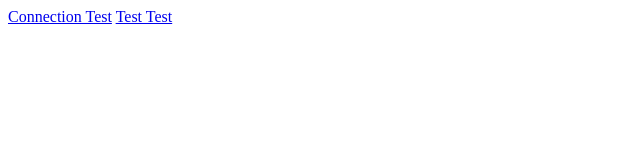
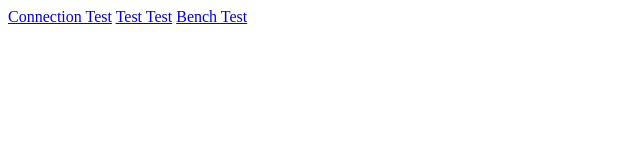
Before and after one commit to Distort-Cubic/bluetoothwashingmatching, a plain HTML site: page index.html in a window 1280 px wide. Shown: the full height of the page, 0-640 px from the left. Drawn offline with Linux system fonts and the light colour scheme.

Commit message:
Add Bench Test link to index.html

```diff
--- a/index.html
+++ b/index.html
@@ -6,5 +6,6 @@
 <body>
     <a href="c.html">Connection Test</a>
     <a href="t.html">Test Test</a>
+    <a href="b.html">Bench Test</a>
 </body>
 </html>
```
